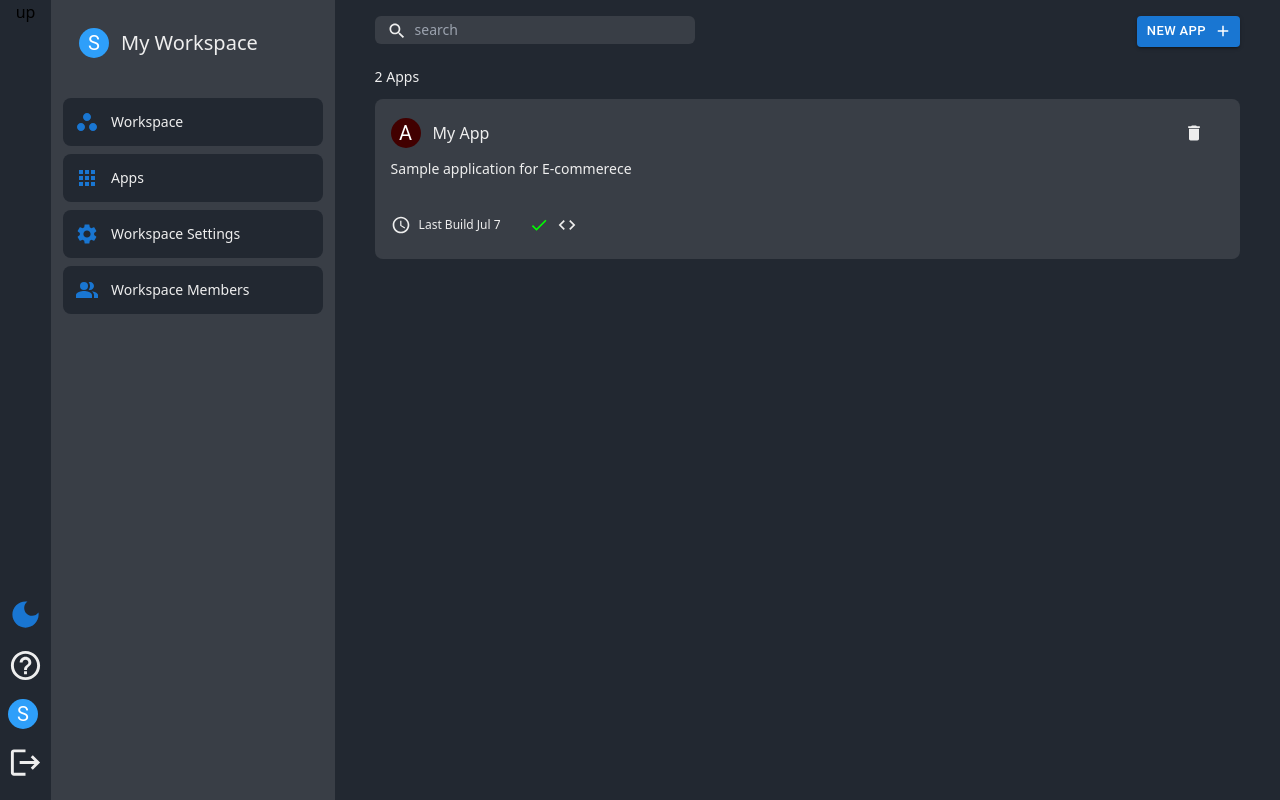
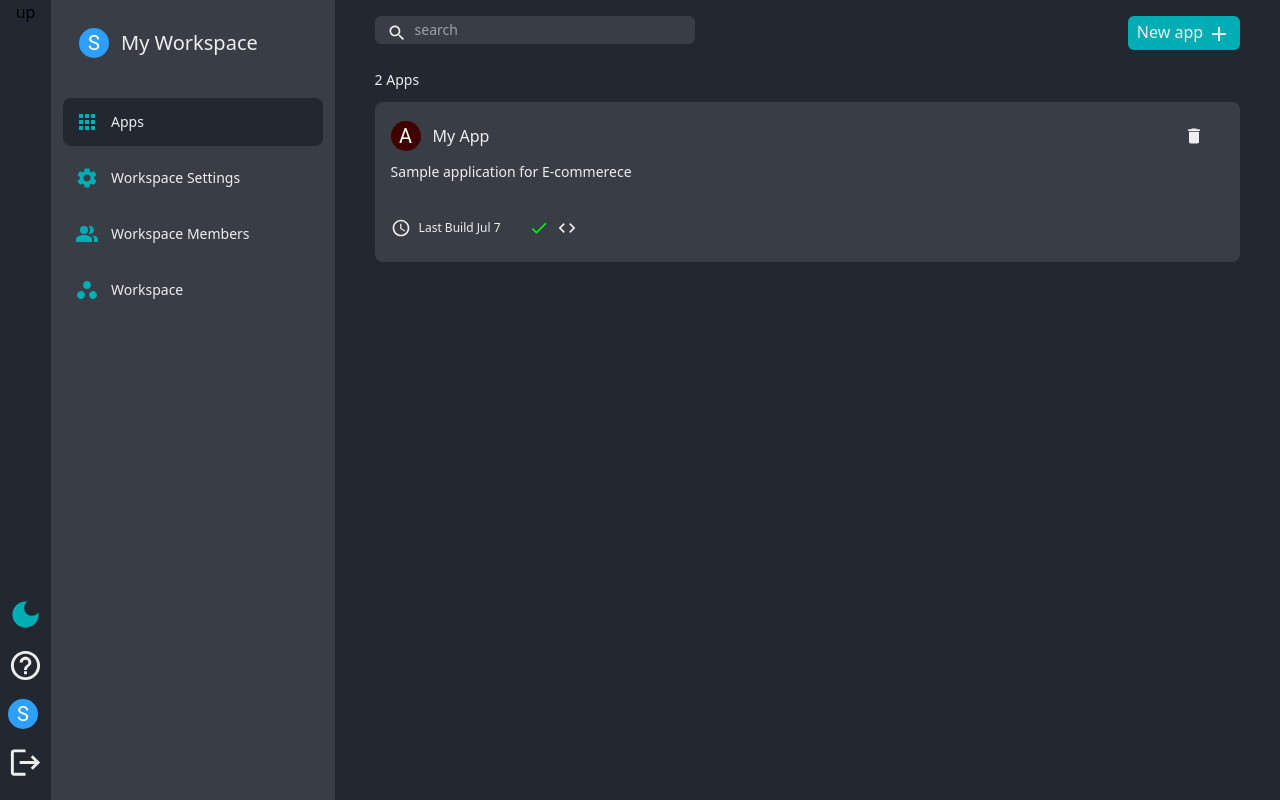
Before and after one commit to Hap-i/h-api, a React (Create React App) app in the folder packages/h-api-client/: page / in a window 1280 px wide. Built offline with nearby package versions, Linux system fonts and the light colour scheme.

Commit message:
Home Page UI completed

```diff
--- a/packages/h-api-client/package.json
+++ b/packages/h-api-client/package.json
@@ -7,12 +7,14 @@
     "@emotion/styled": "^11.9.3",
     "@mui/icons-material": "^5.8.4",
     "@mui/material": "^5.9.2",
+    "@reduxjs/toolkit": "^1.8.3",
     "@testing-library/jest-dom": "^5.16.4",
     "@testing-library/react": "^13.3.0",
     "@testing-library/user-event": "^13.5.0",
     "axios": "^0.27.2",
     "react": "^18.2.0",
     "react-dom": "^18.2.0",
+    "react-redux": "^8.0.2",
     "react-scripts": "5.0.1",
     "web-vitals": "^2.1.4"
   },
--- a/packages/h-api-client/src/components/HomeComponents/Allapps.js
+++ b/packages/h-api-client/src/components/HomeComponents/Allapps.js
@@ -2,7 +2,6 @@ import React from 'react'
 import SideBar from "./../SideBar";
 import BackgroundLetterAvatars from "../BackgroundLetterAvatars";
 import SearchIcon from "@mui/icons-material/Search";
-import Button from "@mui/material/Button";
 import AddIcon from "@mui/icons-material/Add";
 import DeleteIcon from "@mui/icons-material/Delete";
 import AccessTimeIcon from "@mui/icons-material/AccessTime";
@@ -30,9 +29,10 @@ function Allapps() {
                         />
                     </div>
                     <div>
-                        <Button variant="contained" size="small" endIcon={<AddIcon />}>
+                        <button className="bg-csTeal w-28 p-1 rounded-md text-csWhite hover:bg-opacity-80">
                             New app
-                        </Button>
+                            <AddIcon className='ml-1'></AddIcon>
+                        </button>
                     </div>
                 </div>
                 <div className="mt-5 text-csWhite text-sm">2 Apps</div>
--- a/packages/h-api-client/src/components/HomeComponents/HomeMiddleBar.js
+++ b/packages/h-api-client/src/components/HomeComponents/HomeMiddleBar.js
@@ -1,11 +1,18 @@
 import React from 'react'
 import SideBar from "./../SideBar";
 import BackgroundLetterAvatars from "../BackgroundLetterAvatars";
-import WorkspacesIcon from "@mui/icons-material/Workspaces";
-import AppsIcon from "@mui/icons-material/Apps";
-import SettingsIcon from "@mui/icons-material/Settings";
-import PeopleAltIcon from "@mui/icons-material/PeopleAlt";
+import { MiddlebarData } from './MiddlebarData';
+import { useDispatch, useSelector } from "react-redux";
+import { updateHomeMenu } from '../../redux/slice/homeMenuSlice';
+
 function HomeMiddleBar() {
+    const dispatch = useDispatch();
+
+    const handleMenu = (title) => {
+        dispatch(updateHomeMenu(title))
+    }
+    const selectedMenu = useSelector(state => state.homeMenu)
+
     return (
         <SideBar height="h-screen" width="w-96" bgColor="bg-csGrey">
             <div>
@@ -14,36 +21,17 @@ function HomeMiddleBar() {
                     <div className="text-csWhite ml-3 text-xl">My Workspace</div>
                 </div>
                 <div className="mt-6">
-                    <div className="flex items-center  mt-2 mx-3 p-3 cursor-pointer rounded-lg bg-csBlack">
-                        <WorkspacesIcon
-                            color="primary"
-                        // sx={{ color: "#EEEEEE" }}
-                        ></WorkspacesIcon>
-                        <div className="text-csWhite ml-3 text-sm">Workspace</div>
-                    </div>
-                    <div className="flex items-center  mt-2 mx-3 p-3 cursor-pointer rounded-lg bg-csBlack">
-                        <AppsIcon
-                            color="primary"
-                        // sx={{ color: "#EEEEEE" }}
-                        ></AppsIcon>
-                        <div className="text-csWhite ml-3 text-sm">Apps</div>
-                    </div>
-                    <div className="flex items-center  mt-2 mx-3 p-3 cursor-pointer rounded-lg bg-csBlack">
-                        <SettingsIcon
-                            color="primary"
-                        // sx={{ color: "#EEEEEE" }}
-                        ></SettingsIcon>
-                        <div className="text-csWhite ml-3 text-sm">
-                            Workspace Settings
-                        </div>
-                    </div>
-                    <div className="flex items-center  mt-2 mx-3 p-3 cursor-pointer rounded-lg bg-csBlack">
-                        <PeopleAltIcon
-                            color="primary"
-                        // sx={{ color: "#EEEEEE" }}
-                        ></PeopleAltIcon>
-                        <div className="text-csWhite ml-3 text-sm">Workspace Members</div>
-                    </div>
+                    {
+                        MiddlebarData.map((menu) => (
+                            <div key={menu.id} className={`flex items-center  mt-2 mx-3 p-3 cursor-pointer rounded-lg
+                             hover:bg-csBlack ${selectedMenu === menu.title ? 'bg-csBlack' : ''}`}
+                                onClick={() => handleMenu(menu.title)}
+                            >
+                                {menu.icon}
+                                <div className="text-csWhite ml-3 text-sm">{menu.title}</div>
+                            </div>
+                        ))
+                    }
                 </div>
             </div>
         </SideBar>
--- a/packages/h-api-client/src/components/HomeComponents/HomeSideBar.js
+++ b/packages/h-api-client/src/components/HomeComponents/HomeSideBar.js
@@ -17,8 +17,8 @@ function HomeSideBar() {
                         <IconButton>
                             <DarkModeSharpIcon
                                 fontSize="large"
-                                color="primary"
-                            // sx={{ color: "#EEEEEE" }}
+                                // color="primary"
+                                sx={{ color: "#00ADB5" }}
                             ></DarkModeSharpIcon>
                         </IconButton>
                     </Tooltip>
--- /dev/null
+++ b/packages/h-api-client/src/components/HomeComponents/MiddlebarData.js
@@ -0,0 +1,28 @@
+import WorkspacesIcon from "@mui/icons-material/Workspaces";
+import AppsIcon from "@mui/icons-material/Apps";
+import SettingsIcon from "@mui/icons-material/Settings";
+import PeopleAltIcon from "@mui/icons-material/PeopleAlt";
+
+const COLOR_TEAL = "#00ADB5"
+export const MiddlebarData = [
+    {
+        id: 1,
+        title: "Apps",
+        icon: <AppsIcon sx={{ color: COLOR_TEAL }}></AppsIcon>
+    },
+    {
+        id: 2,
+        title: "Workspace Settings",
+        icon: <SettingsIcon sx={{ color: COLOR_TEAL }}></SettingsIcon>
+    },
+    {
+        id: 3,
+        title: "Workspace Members",
+        icon: <PeopleAltIcon sx={{ color: COLOR_TEAL }}></PeopleAltIcon>
+    },
+    {
+        id: 4,
+        title: "Workspace",
+        icon: <WorkspacesIcon sx={{ color: COLOR_TEAL }}></WorkspacesIcon>
+    }
+]
--- a/packages/h-api-client/src/components/HomeComponents/WorkspaceSettings.js
+++ b/packages/h-api-client/src/components/HomeComponents/WorkspaceSettings.js
@@ -3,6 +3,8 @@ import SideBar from "./../SideBar";
 
 
 function WorkspaceSettings() {
+    const handleChange = () => {
+    }
     return (
         <SideBar height="h-screen" width="w-full" bgColor="bg-csBlack">
             <div className="my-10 mx-8">
@@ -12,7 +14,8 @@ function WorkspaceSettings() {
                     <input
                         className="block p-2 pl-4 w-80 text-sm text-csWhite rounded-md bg-csGrey"
                         type="text"
-                        value="My Workspace"
+                        onChange={handleChange()}
+                        placeholder="My Workspace"
                     />
                 </div>
                 <div className="text-csWhite text-xs mb-1 ml-1 mt-5">WorkspaceId</div>
@@ -20,7 +23,7 @@ function WorkspaceSettings() {
                     className="block p-2 pl-4 w-80 text-sm text-csWhite rounded-md bg-csGrey"
                     type="text"
                     value="Csfjksdlkadf123"
-                    disabled
+                    readOnly
                 />
             </div>
         </SideBar>
--- a/packages/h-api-client/src/pages/Home.js
+++ b/packages/h-api-client/src/pages/Home.js
@@ -2,16 +2,24 @@ import React from "react";
 import HomeSideBar from "../components/HomeComponents/HomeSideBar";
 import HomeMiddleBar from "../components/HomeComponents/HomeMiddleBar";
 import Allapps from "../components/HomeComponents/Allapps";
-// import WorkspaceSettings from "../components/HomeComponents/WorkspaceSettings";
-// import WorkspaceMembers from "../components/HomeComponents/WorkspaceMembers";
+import WorkspaceSettings from "../components/HomeComponents/WorkspaceSettings";
+import WorkspaceMembers from "../components/HomeComponents/WorkspaceMembers";
+import { useSelector } from "react-redux";
 
 function Home() {
+  const selectedMenu = useSelector(state => state.homeMenu)
+
+  function mainComponent() {
+    if (selectedMenu === "Workspace Settings") return <WorkspaceSettings></WorkspaceSettings>
+    else if (selectedMenu === "Workspace Members") return <WorkspaceMembers></WorkspaceMembers>
+    else return <Allapps></Allapps>
+
+  }
   return (
     <div className="flex justify-between">
       <HomeSideBar></HomeSideBar>
       <HomeMiddleBar></HomeMiddleBar>
-      {/* <WorkspaceMembers></WorkspaceMembers> */}
-      <Allapps></Allapps>
+      {mainComponent()}
     </div>
   );
 }
--- /dev/null
+++ b/packages/h-api-client/src/redux/slice/homeMenuSlice.js
@@ -0,0 +1,14 @@
+const { createSlice } = require("@reduxjs/toolkit");
+
+const homeMenuSlice = createSlice({
+    name: 'homeMenu',
+    initialState: "Apps",
+    reducers: {
+        updateHomeMenu(state, action) {
+            return action.payload
+        }
+    }
+})
+
+export const { updateHomeMenu } = homeMenuSlice.actions;
+export default homeMenuSlice.reducer;
--- /dev/null
+++ b/packages/h-api-client/src/redux/store/store.js
@@ -0,0 +1,10 @@
+import { configureStore } from "@reduxjs/toolkit";
+import homeMenuReducer from "./../slice/homeMenuSlice"
+
+const store = configureStore({
+    reducer: {
+        homeMenu: homeMenuReducer,
+    }
+})
+
+export default store;
```
Also changed, not shown: packages/h-api-client/src/App.js (+5 -2 lines), 1 other file (tests, documents, lock files or other folders).
